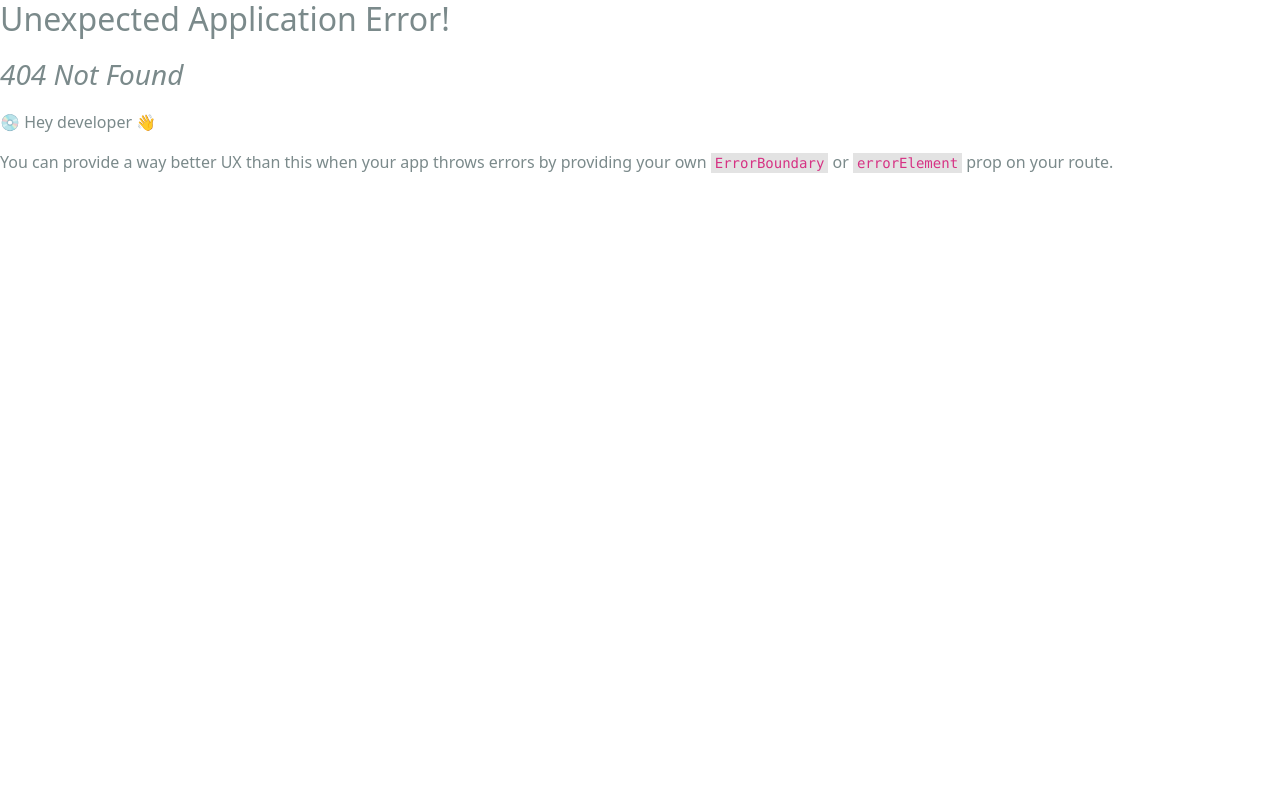
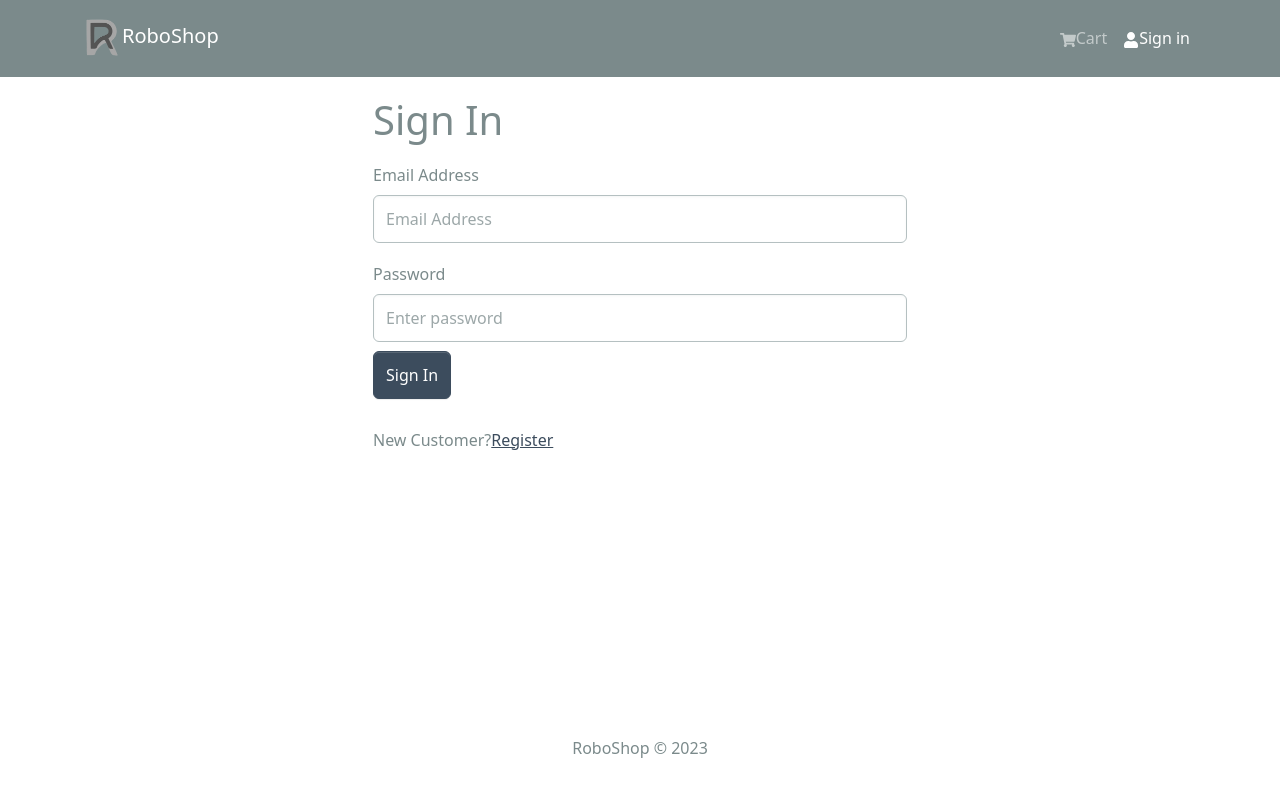
Before and after one commit to ShuvroSankar/RoboShop, a React (Create React App) app in the folder frontend/: page /login in a window 1280 px wide. Before the commit this address had no page. Shown: the top 796 px of the page. Built offline with nearby package versions, Linux system fonts and the light colour scheme.

Commit message:
login Screen

```diff
--- /dev/null
+++ b/frontend/src/components/FormContainer.jsx
@@ -0,0 +1,15 @@
+import { Container, Col, Row } from "react-bootstrap";
+
+const FormContainer = ({ children }) => {
+  return (
+    <Container>
+      <Row className="justify-content-md-center">
+        <Col xs={12} md={6}>
+          {children}
+        </Col>
+      </Row>
+    </Container>
+  );
+};
+
+export default FormContainer;
--- a/frontend/src/index.js
+++ b/frontend/src/index.js
@@ -11,12 +11,14 @@
 import HomeScreen from './screens/HomeScreen';
 import ProductScreen from './screens/ProductScreen';
 import CartScreen from './screens/CartScreen';
+import LoginScreen from './screens/LoginScreen';
 const router = createBrowserRouter(
   createRoutesFromElements(
     <Route path='/' element={<App />}>
       <Route path='/' index={true} element={<HomeScreen />} />
       <Route path='/product/:id' element={<ProductScreen />} />
       <Route path='/cart' element={<CartScreen />} />
+      <Route path='/login' element={<LoginScreen />} />
     </Route>
   )
 )
--- /dev/null
+++ b/frontend/src/screens/LoginScreen.jsx
@@ -0,0 +1,57 @@
+import { useState } from "react";
+import { Link } from "react-router-dom";
+import {
+  Form,
+  Col,
+  Row,
+  Button,
+  FormGroup,
+  FormLabel,
+  FormControl,
+} from "react-bootstrap";
+import FormContainer from "../components/FormContainer";
+function LoginScreen() {
+  const [email, setEmail] = useState("");
+  const [password, setPassword] = useState("");
+  const submitHandler = (e) => {
+    e.preventDefault();
+    console.log("submit");
+  };
+  return (
+    <FormContainer>
+      <h1>Sign In </h1>
+      <Form onSubmit={submitHandler}>
+        {/* Email Form */}
+        <FormGroup controlId="email" className="my-3">
+          <FormLabel>Email Address</FormLabel>
+          <FormControl
+            type="email"
+            placeholder="Email Address"
+            value={email}
+            onChange={(e) => setEmail(e.target.value)}
+          ></FormControl>
+        </FormGroup>
+        {/* Password Form */}
+        <FormGroup controlId="password" className="my-3">
+          <FormLabel>Password</FormLabel>
+          <FormControl
+            type="password"
+            placeholder="Enter password"
+            value={password}
+            onChange={(e) => setPassword(e.target.value)}
+          ></FormControl>
+          <Button type="submit" className="mt-2">
+            Sign In
+          </Button>
+        </FormGroup>
+      </Form>
+      <Row className="py-2">
+        <Col>
+          New Customer?<Link to="/register">Register</Link>
+        </Col>
+      </Row>
+    </FormContainer>
+  );
+}
+
+export default LoginScreen;
```
